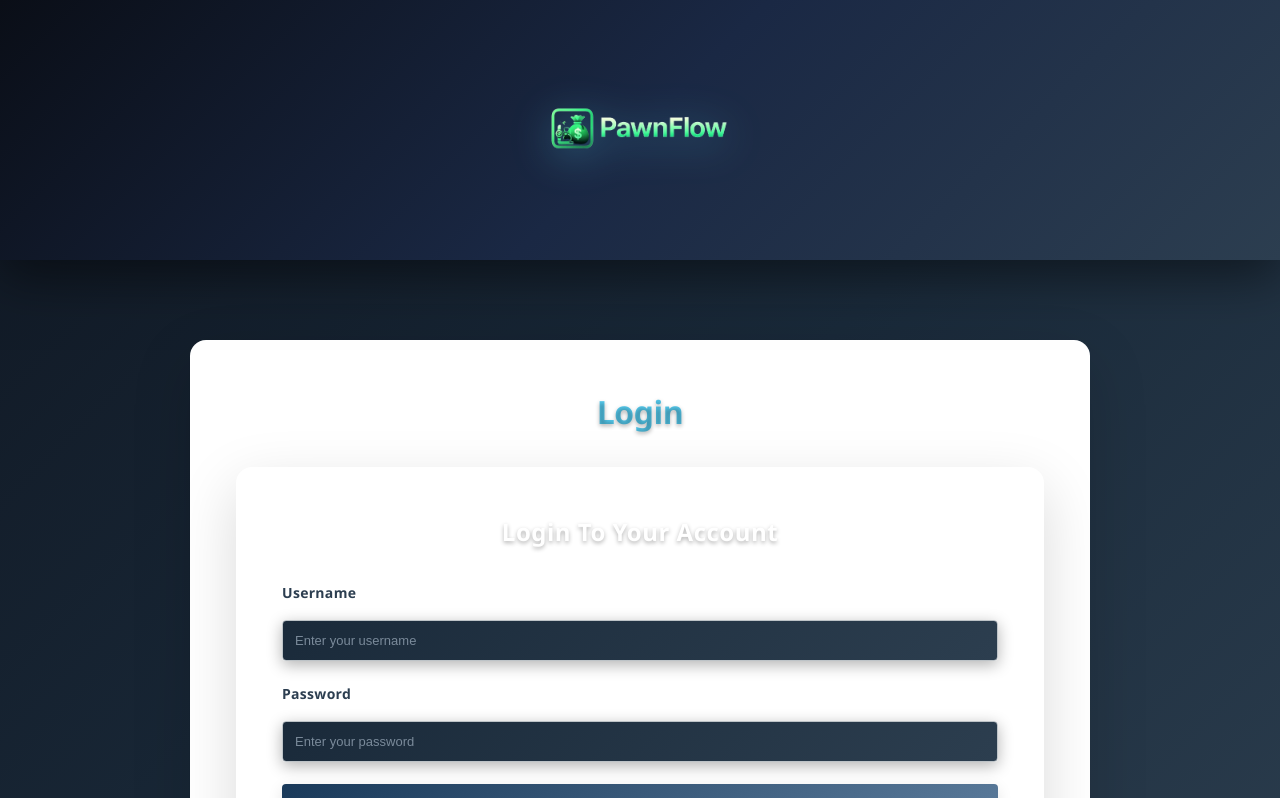
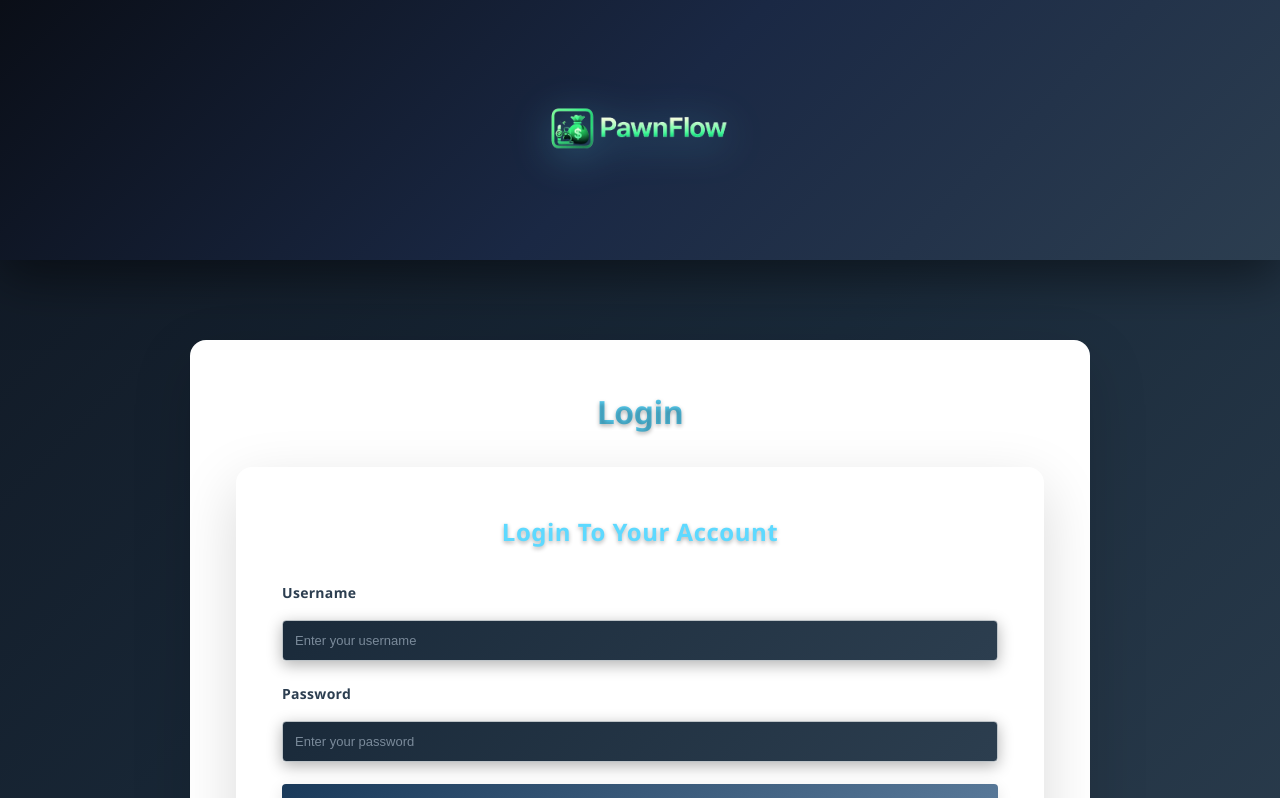
Before and after one commit to mateeque39/pawn-flow-frontend, a React (Create React App) app: page / in a window 1280 px wide. Shown: the top 798 px of the page. Built offline with nearby package versions, Linux system fonts and the light colour scheme; no server answers.

Commit message:
Improve login and register form visibility - brighten headings and session expired message

```diff
--- a/src/App.js
+++ b/src/App.js
@@ -457,8 +457,8 @@ function App() {
           </div>
         ) : (
           <div className="form-container">
-            <h2>Session Expired</h2>
-            <p>Please log in again to continue.</p>
+            <h2 style={{ color: '#5dd9ff', textAlign: 'center', marginBottom: '10px' }}>Session Expired</h2>
+            <p style={{ color: '#e0e0e0', textAlign: 'center', marginBottom: '30px' }}>Please log in again to continue.</p>
             <LoginForm
               onLoginSuccess={handleLoginSuccess}
               onSwitchToRegister={() => {
--- a/src/LoginForm.js
+++ b/src/LoginForm.js
@@ -33,7 +33,7 @@ const LoginForm = ({ onLoginSuccess, onSwitchToRegister, onSwitchToAdminPanel })
 
   return (
     <div className="form-container">
-      <h3 style={{ color: '#fff', textAlign: 'center', marginBottom: '30px' }}>Login to Your Account</h3>
+      <h3 style={{ color: '#fff !important', textAlign: 'center', marginBottom: '30px', fontWeight: 'bold' }}>Login to Your Account</h3>
       <form onSubmit={handleSubmit}>
         <div className="form-group">
           <label>Username</label>
--- a/src/RegisterForm.js
+++ b/src/RegisterForm.js
@@ -57,7 +57,7 @@ const RegisterForm = ({ onRegisterSuccess, onSwitchToLogin }) => {
 
   return (
     <div className="form-container">
-      <h3 style={{ color: '#fff', textAlign: 'center', marginBottom: '30px' }}>Create Your Account</h3>
+      <h3 style={{ color: '#fff !important', textAlign: 'center', marginBottom: '30px', fontWeight: 'bold' }}>Create Your Account</h3>
 
       <form onSubmit={handleSubmit}>
         <div className="form-group">
```
